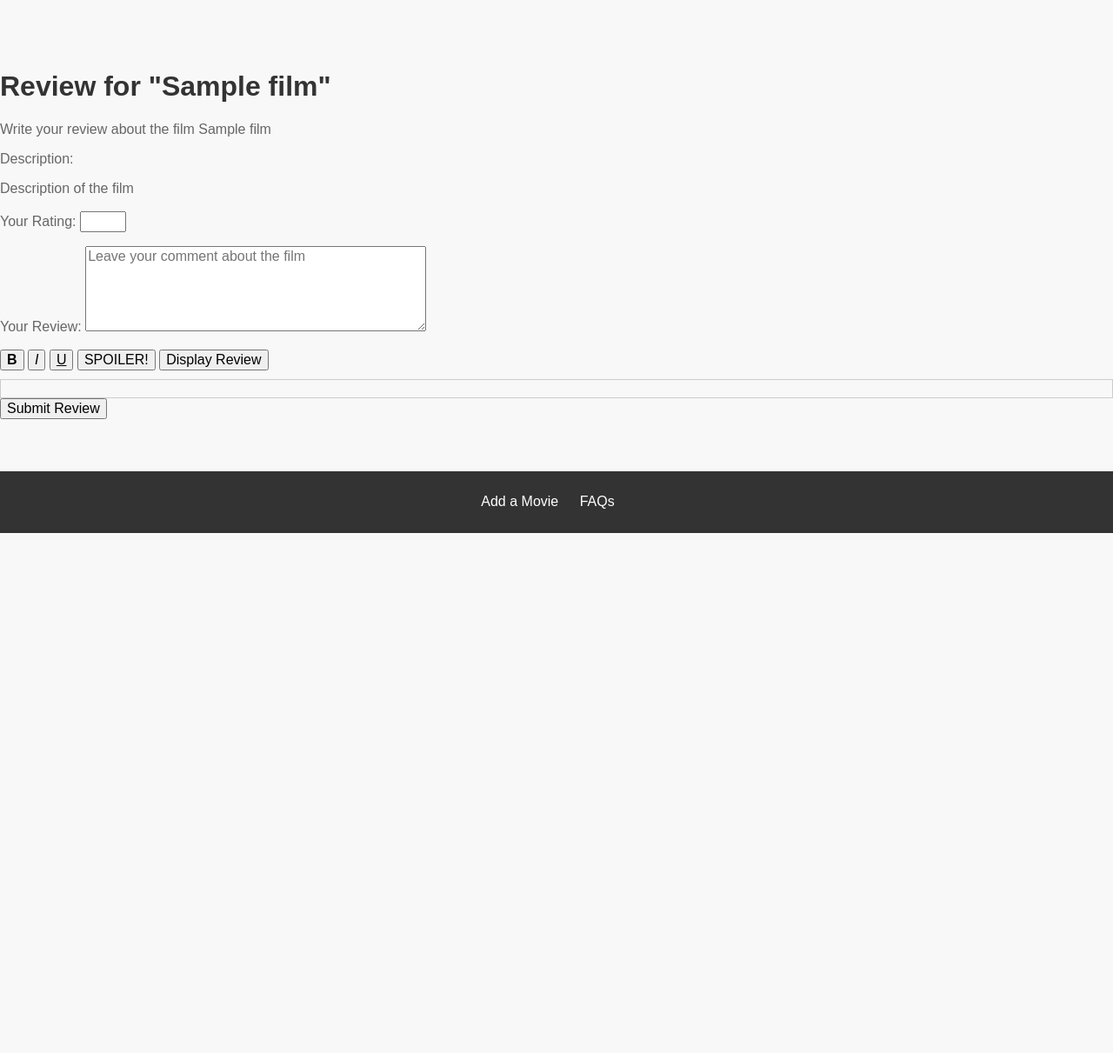
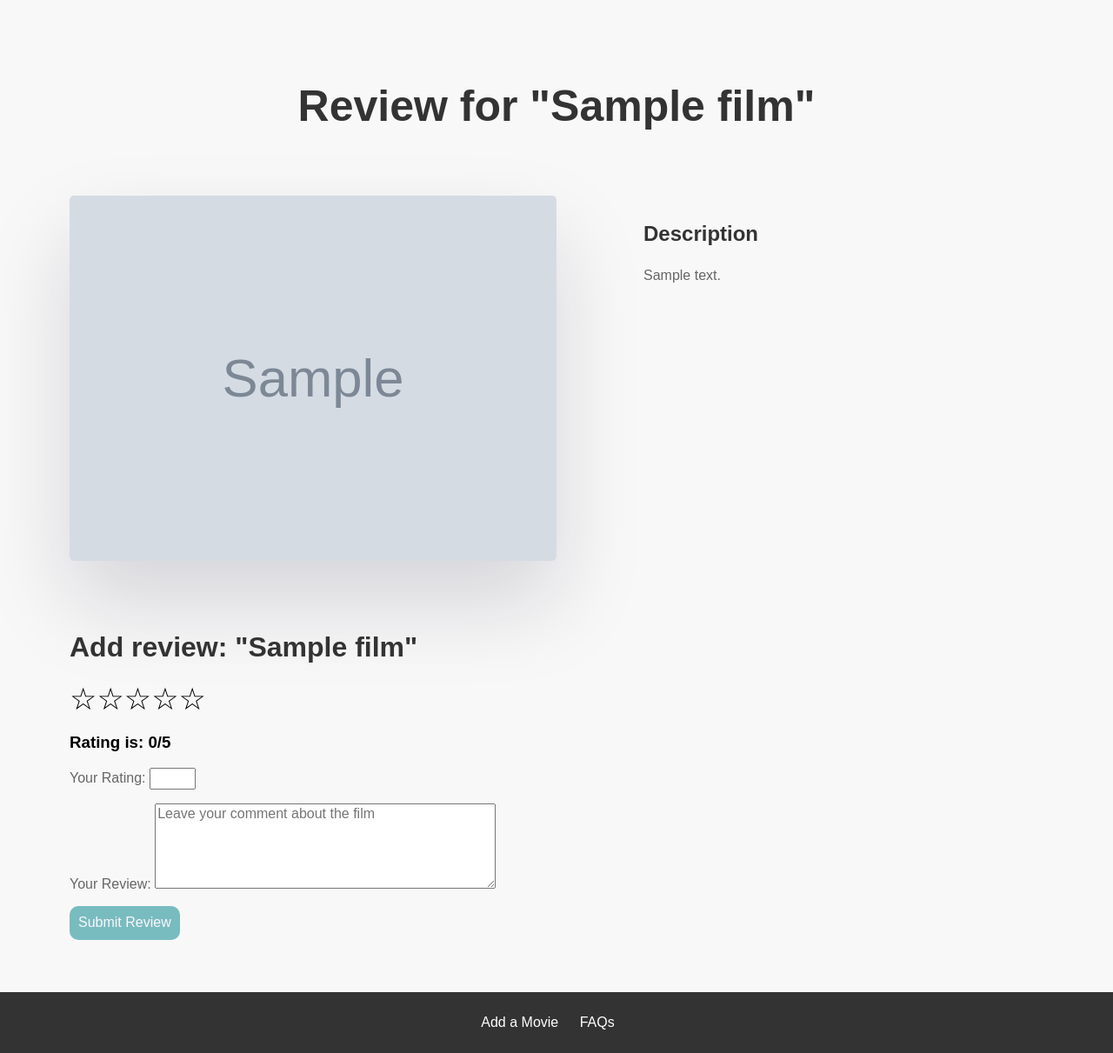
Before and after one commit to HarryLynn04/Film_Review, a Django app: page /ReviewFlix/film/1/review/ in a window 1280 px wide. Shown: the part 60-1271 px from the top of the page at 87% size. Before the commit the page ends 673 px from the top, so only its background shows below. Run offline with Django 3.2, Linux system fonts and the light colour scheme; a user stored in the database is signed in; tables that the repository leaves empty hold one stand-in row (values such as "Sample post"); grey boxes marked "Sample" are stand-in pictures.

Commit message:
almost done review page

```diff
--- a/Film_Review/forms.py
+++ b/Film_Review/forms.py
@@ -19,7 +19,6 @@ class UserProfileForm(forms.ModelForm):
         model = UserProfile
         fields = ('firstName', 'lastName', 'isProducer',)
 
-
 class ReviewForm(forms.ModelForm):
     class Meta:
         model = Review
--- /dev/null
+++ b/static/css/review.css
@@ -0,0 +1,60 @@
+
+.title{
+    text-align: center;
+    font-size: 50px;
+}
+
+.container{
+    padding: 0 40px;
+}
+
+.wrapper{
+    display: flex;
+    padding: 40px 0;
+}
+
+.film_img{
+    width: 50%;
+    box-shadow: rgba(17, 12, 46, 0.15) 0px 48px 100px 0px;
+}
+
+.text_wrapper{
+    display: flex;
+    flex-direction: column;
+    padding: 0 100px;
+}
+
+.text_wrapper h1{
+    font-size: 35px;
+    text-align: center;
+}
+
+
+.star::before {
+    font-size: 35px;
+    cursor: pointer;
+    content: '\2606';
+    display: inline-block;
+}
+
+.star:hover::before {
+    color: #007bff;
+    content: '\2605'; /* Filled star */
+}
+
+.submit-btn {
+    background-color: #78bcc0;
+    color: #fcf7fa;
+    border: none;
+    border-radius: 10px;
+    padding: 10px;
+    text-align: center;
+    text-decoration: none;
+    transition: all 0.4s linear;
+    cursor: pointer;
+}
+.submit-btn:hover{
+    background-color:#a6f0fd;
+    color: #363537;
+
+    }
--- a/static/js/review.js
+++ b/static/js/review.js
@@ -1,55 +1,29 @@
-
-
-function formatText(command) {
-    var textArea = document.getElementById('id_Description');
-    var start = textArea.selectionStart;
-    var end = textArea.selectionEnd;
-    var text = textArea.value;
-    var tag = '';
-
-    switch (command) {
-        case 'bold':
-            tag = 'b';
-            break;
-        case 'italic':
-            tag = 'i';
-            break;
-        case 'underline':
-            tag = 'u';
-            break;
-
-        case 'spoiler':
-            tagOpen = "<span class='spoiler' onclick='toggleSpoiler(this)' style='background-color: black; color: black; cursor: pointer;'>";
-            tagClose = "</span>";
-            break;
-
+document.addEventListener('DOMContentLoaded', function() {
+    let starsContainer = document.getElementById('stars');
+    for (let i = 1; i <= 5; i++) {
+        let star = document.createElement('span');
+        star.className = 'star';
+        star.addEventListener('click', function() { ranking(i); });
+        starsContainer.appendChild(star);
     }
 
-    var beforeText = text.substring(0, start);
-    var selectedText = text.substring(start, end);
-    var afterText = text.substring(end);
-    var tagOpen = '<' + tag + '>';
-    var tagClose = '</' + tag + '>';
+    let stars = document.getElementsByClassName('star');
+    let output = document.getElementById('output');
 
-    textArea.value = beforeText + tagOpen + selectedText + tagClose + afterText;
-
-    var newPos = start + tagOpen.length + selectedText.length + tagClose.length;
-    textArea.setSelectionRange(newPos, newPos);
-}
-
-function displayFormattedReview() {
-    var textArea = document.getElementById('id_Description');
-    var formattedTextDiv = document.getElementById('formattedText');
-    var htmlContent = textArea.value.replace(/\n/g, '<br>');
-
-    formattedTextDiv.innerHTML = htmlContent;
-}
-
-
-function toggleSpoiler(element) {
-    if (element.style.color === "black") {
-        element.style.color = "white";
-    } else {
-        element.style.color = "black";
+    // Function to update rating
+    function ranking(n) {
+        for (let i = 0; i < stars.length; i++) {
+            stars[i].classList.remove('one', 'two', 'three', 'four', 'five');
+            if (i < n) {
+                let cls = '';
+                if (n === 1) cls = 'one';
+                else if (n === 2) cls = 'two';
+                else if (n === 3) cls = 'three';
+                else if (n === 4) cls = 'four';
+                else if (n === 5) cls = 'five';
+                stars[i].classList.add(cls);
+            }
+        }
+        output.innerText = 'Rating is: ' + n + '/5';
     }
-}
+});
--- a/templates/ReviewFlix/Home.html
+++ b/templates/ReviewFlix/Home.html
@@ -77,6 +77,7 @@
 
 
         <div class="grid">
+
             <div class="img_review">
                 <img class="img_slide" src="{% static 'film_images/pulp_fiction.jpeg' %}"/>
                 <a href="{% url 'ReviewFlix:Film' 26  %}review" class="button btn_reviews">Write review</a>
--- a/templates/ReviewFlix/Review.html
+++ b/templates/ReviewFlix/Review.html
@@ -1,17 +1,41 @@
 {% extends 'ReviewFlix/base.html' %}
+{% load staticfiles %}
+
 
 {% block title_block %}
     Review
 {% endblock %}
 
+{% block additional_css %}
+    <link rel="stylesheet" href="{% static 'css/review.css' %}">
+{% endblock %}
+
+
+{% block javascript %}
+    {{ block.super }}
+    <script src="{% static 'js/review.js' %}"></script>
+{% endblock %}
 
 {% block body_block %}
+
 <div class="container mt-4">
-    <h1>Review for "{{ film.Title }}"</h1>
-    <p>Write your review about the film {{ film.Title }}</p>
+    <h1 class="title">Review for "{{ film.Title }}"</h1>
+    <div class="wrapper">
+        <img class="film_img" src="{{ film.image.url }}"/>
+        <div class="text_wrapper">
+            <h2>Description</h2>
+            <p class="description">{{ film.Description }}</p>
+        </div>
 
-    <p>Description:</p>
-    <p>Description of the film</p>
+    </div>
+
+   <div class="review_block">
+        <h1>Add review: "{{ film.Title }}"</h1>
+        <div id="stars"></div>
+        <h3 id="output">Rating is: 0/5</h3>
+    </div>
+
+
 
 
 
@@ -19,20 +43,7 @@
         {% csrf_token %}
         {{ form.as_p }}
 
-
-
-        <div class="text-formatting">
-            <button type="button" onclick="formatText('bold')"><strong>B</strong></button>
-            <button type="button" onclick="formatText('italic')"><em>I</em></button>
-            <button type="button" onclick="formatText('underline')"><u>U</u></button>
-            <button type="button" onclick="formatText('spoiler')">SPOILER!</button>
-            <button onclick="displayFormattedReview()">Display Review</button>
-
-            <div id="formattedText" style="border: 1px solid #ccc; padding: 10px; margin-top: 10px;"></div>
-
-        </div>
         <button type="submit" class="submit-btn">Submit Review</button>
-        <div id="formattedText"></div
 
     </form>
 
```
Also changed, not shown: 1 other file.
